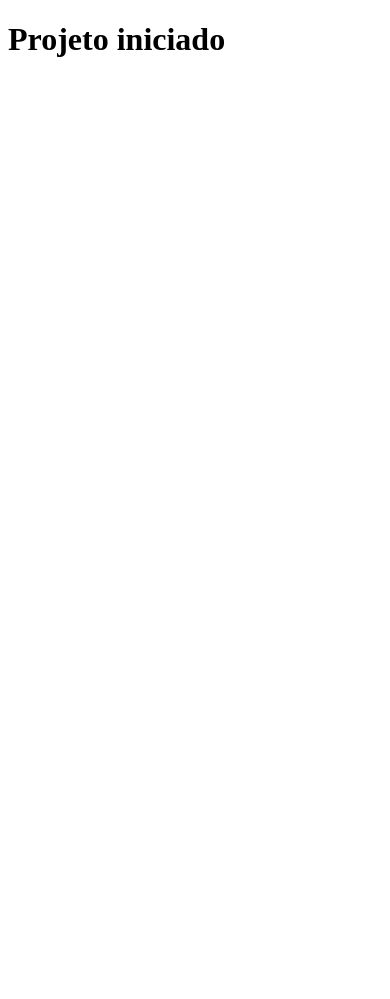
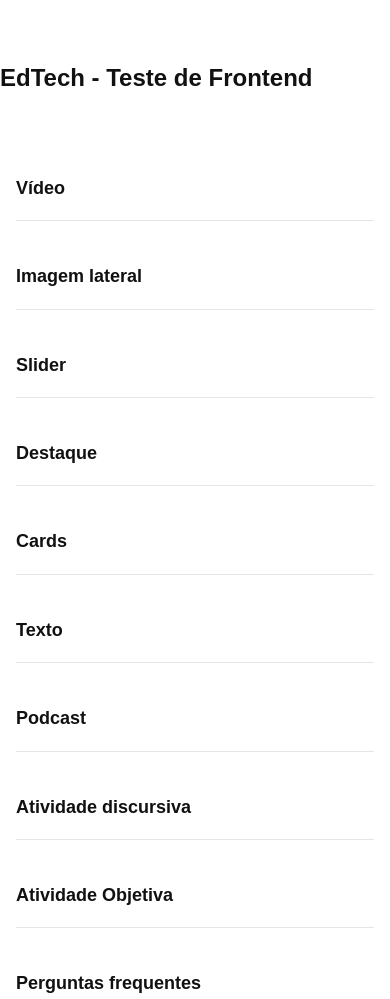
Before and after one commit to SavioMoraes/EdTech---Teste-de-Frontend, a website: page html/index.html in a window 390 px wide. Shown: the top 999 px of the page. Before the commit the page ends 844 px from the top, so only its background shows below. Drawn offline with Linux system fonts and the light colour scheme.

Commit message:
feat: setup base structure with semantic html, css layout and js inicialization

```diff
--- a/assets/css/styles.css
+++ b/assets/css/styles.css
@@ -0,0 +1,204 @@
+/* RESET BÁSICO */
+* {
+    margin: 0;
+    padding: 0;
+    box-sizing: border-box;
+}
+
+/* BASE */
+html {
+    font-size: 16px;
+    scroll-behavior: smooth;
+}
+
+body {
+  min-height: 100vh;
+  font-family: Arial, Helvetica, sans-serif;
+  color: #111111;
+  background-color: #ffffff;
+  line-height: 1.5;
+}
+
+img {
+  display: block;
+  max-width: 100%;
+}
+
+button,
+input,
+textarea,
+select{
+  font: inherit;
+}
+
+ul,
+ol {
+  list-style: none;
+}
+
+a {
+  color: inherit;
+  text-decoration: none;
+}
+
+/* HEADER */
+.page-header {
+  width: 100%;
+  padding-top: 128px;
+  padding-bottom: 128px;
+}
+
+.page-header__container {
+  width: 100%;
+  max-width: 1280px;
+  min-height: 743.75px;
+  margin: 0 auto;
+  display: flex;
+  flex-direction: row;
+  align-items: flex-start;
+}
+
+.page-title {
+  font-size: 2.5rem;
+  font-weight: 700;
+  line-height: 1.2;
+  color: #111111;
+}
+
+/* MAIN */
+.page-main {
+  width: 100%;
+  padding-right: 128px;
+  padding-left: 128px;
+}
+
+.page-main__container {
+  width: 100%;
+  max-width: 1280px;
+  min-height: 5030px;
+  margin: 0 auto;
+  display: flex;
+  flex-direction: column;
+  gap: 32px;
+}
+
+/* SECTIONS */
+.section {
+  width: 100%;
+  padding: 24px 0;
+  border-bottom: 1px solid #e5e5e5;
+}
+
+.section:last-child {
+  border-bottom: none;
+}
+
+.section h2 {
+  font-size: 1.75rem;
+  font-weight: 600;
+  line-height: 1.3;
+  color: #111111;
+}
+
+/* FOOTER */
+.page-footer {
+  width: 100%;
+  border-top: 1px solid #d9d9d9;
+}
+
+.page-footer__container {
+  width: 100%;
+  max-width: 1280px;
+  min-height: 139px;
+  margin: 0 auto;
+  display: flex;
+  flex-direction: column;
+  justify-content: center;
+}
+
+/* ESTADOS DE FOCO */
+a:focus-visible,
+button:focus-visible,
+input:focus-visible,
+textarea:focus-visible,
+select:focus-visible {
+  outline: 3px solid #1d4ed8;
+  outline-offset: 3px;
+}
+
+/* RESPONSIVIDADE */
+@media (max-width: 1366px) {
+  .page-header {
+    padding-top: 96px;
+    padding-bottom: 96px;
+  }
+
+  .page-main {
+    padding-right: 64px;
+    padding-left: 64px;
+  }
+}
+
+@media (max-width: 1024px) {
+  .page-header__container {
+    min-height: auto;
+  }
+
+  .page-main__container {
+    min-height: auto;
+    gap: 24px;
+  }
+
+  .page-title {
+    font-size: 2rem;
+  }
+
+  .section h2 {
+    font-size: 1.5rem;
+  }
+}
+
+@media (max-width: 768px) {
+  .page-header {
+    padding-top: 64px;
+    padding-bottom: 64px;
+  }
+
+  .page-main {
+    padding-right: 24px;
+    padding-left: 24px;
+  }
+
+  .page-header__container,
+  .page-main__container,
+  .page-footer__container {
+    max-width: 100%;
+  }
+
+  .page-title {
+    font-size: 1.75rem;
+  }
+
+  .section {
+    padding: 20px 0;
+  }
+
+  .section h2 {
+    font-size: 1.25rem;
+  }
+}
+
+@media (max-width: 480px) {
+  .page-main {
+    padding-right: 16px;
+    padding-left: 16px;
+  }
+
+  .page-title {
+    font-size: 1.5rem;
+  }
+
+  .section h2 {
+    font-size: 1.125rem;
+  }
+}
--- a/assets/js/main.js
+++ b/assets/js/main.js
@@ -0,0 +1,24 @@
+const App = {
+	init: () => {
+		console.log('App iniciado');
+		App.initSections;
+	},
+
+	initSections: () => {
+		App.initVideo();
+		App.initSlider();
+		App.initCards();
+		App.initAccordions();
+		App.initDiscursiveActivity();
+		App.initObjectiveActivity();
+	},
+
+	initVideo: () => {},
+	initSlider: () => {},
+	initCards: () => {},
+	initAccordions: () => {},
+	initDiscursiveActivity: () => {},
+	initObjectiveActivity: () => {}
+};
+
+document.addEventListener('DOMContentLoaded', App.init);
--- a/html/index.html
+++ b/html/index.html
@@ -3,13 +3,67 @@
 <head>
     <meta charset="UTF-8">
     <meta name="viewport" content="width=device-width, initial-scale=1.0">
+    <meta name="description" content="Teste técnico de desenvolvimento de página web">
     <title>Frontend Test EdTech</title>
 
     <link rel="stylesheet" href="../assets/css/styles.css">
 </head>
 <body>
-    <h1>Projeto iniciado</h1>
+    <header class="page-header" aria-label="Cabeçalho da página">
+      <div class="page-header__container">
+        <h1 class="page-title">EdTech - Teste de Frontend</h1>
+      </div>
+    </header>
 
+    <main class="page-main">
+      <div class="page-main__container">
+        <section class="section section-video">
+          <h2>Vídeo</h2>
+        </section>
+
+        <section class="section section-side-image">
+          <h2>Imagem lateral</h2>
+        </section>
+
+        <section class="section section-slider">
+          <h2>Slider</h2>
+        </section>
+
+        <section class="section section-highlight">
+          <h2>Destaque</h2>
+        </section>
+
+        <section class="section section-cards">
+          <h2>Cards</h2>
+        </section>
+
+        <section class="section section-text">
+          <h2>Texto</h2>
+        </section>
+
+        <section class="section section-podcast">
+          <h2>Podcast</h2>
+        </section>
+
+        <section class="section section-discursive-activity">
+          <h2>Atividade discursiva</h2>
+        </section>
+
+        <section class="section section-objective-activity">
+          <h2>Atividade Objetiva</h2>
+        </section>
+
+        <section class="section section-accordion">
+          <h2>Perguntas frequentes</h2>
+        </section>
+      </div>
+    </main>
+
+    <footer class="page-footer">
+      <div class="page-footer__container">
+
+      </div>
+    </footer>
     <script src="../assets/js/main.js"></script>
 </body>
 </html>
```
